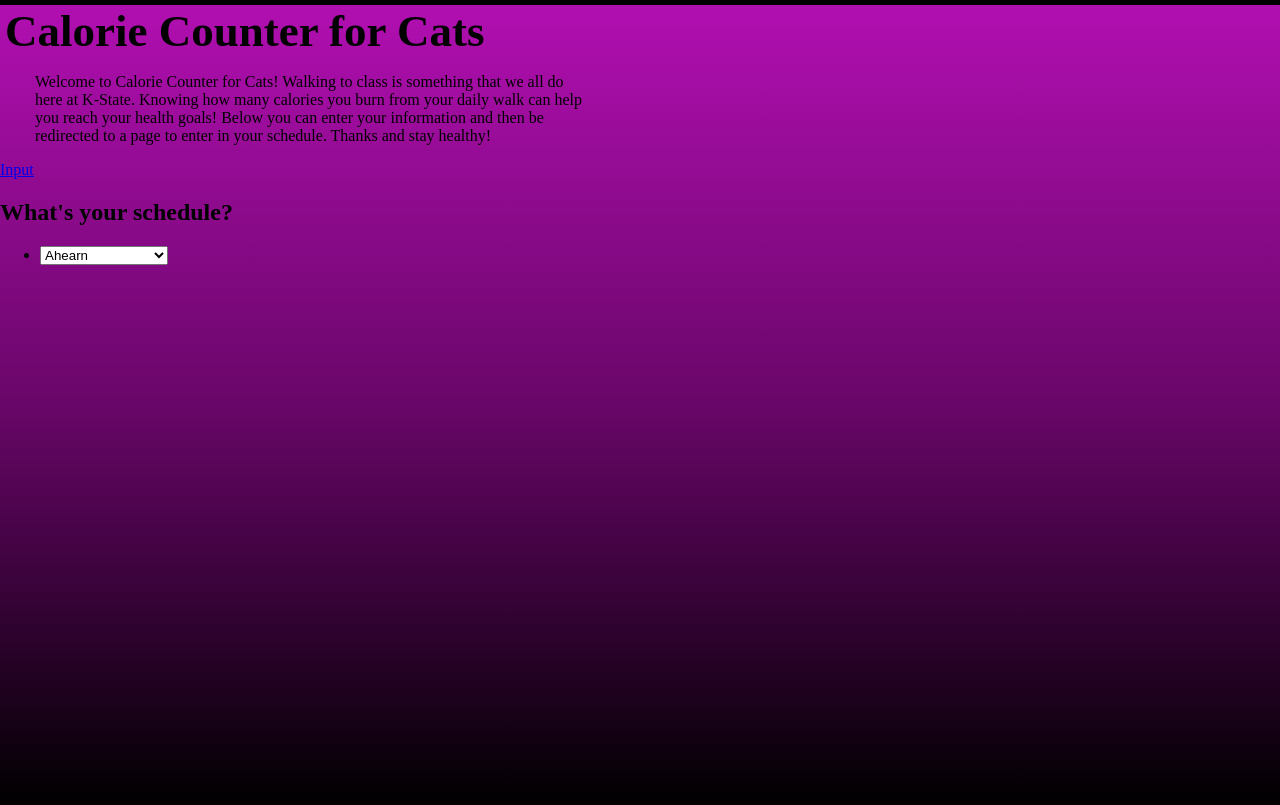
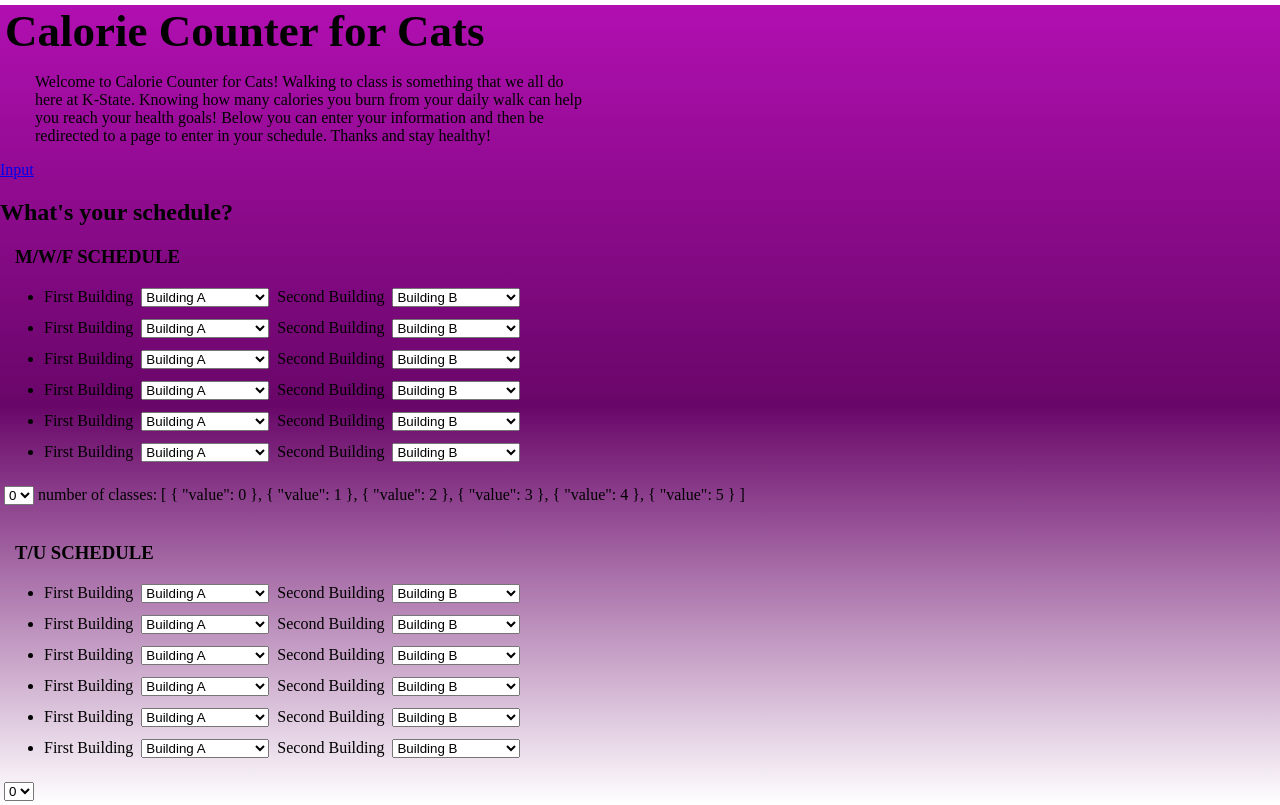
Before and after one commit to ksmerwin/senior-proj, a Vue app: page /SchedulePage in a window 1280 px wide. Built offline with nearby package versions, Linux system fonts and the light colour scheme.

Commit message:
added format to schedule page, working on binding the number of classes input to the schedule list number

```diff
--- a/src/App.vue
+++ b/src/App.vue
@@ -22,7 +22,7 @@
 <style>
 body {
   margin:0;
-  background-color: #000000;
+
 }
 
 #title{
@@ -38,7 +38,7 @@ body {
   /* font-family: 'Segoe UI', Tahoma, Geneva, Verdana, sans-serif; */
   -webkit-font-smoothing: antialiased;
   -moz-osx-font-smoothing: grayscale;
-  background: linear-gradient(rgb(177, 15, 177), rgb(105, 6, 105), black);
+  background: linear-gradient(rgb(177, 15, 177), rgb(105, 6, 105), white);
 }
 
 
--- a/src/components/InputPage.vue
+++ b/src/components/InputPage.vue
@@ -5,18 +5,18 @@
     <div class="inp">
 
     <h2>About You!</h2>
-    <input type="text" class="personal" v-bind:value="firstname" placeholder="First Name">
-    <input type="text" class="personal" v-bind:value="lastname" placeholder="Last Name">
+    <input type="text" v-model="firstname" class="personal"  placeholder="First Name">
+    <input type="text" class="personal" v-model="lastname" placeholder="Last Name">
     <br>
-    <input type="text" class="personal" v-bind:value="major" placeholder="Major">
+    <input type="text" class="personal" v-model="major" placeholder="Major">
     <br>
-    <input type="radio" class="personal" name="picked" v-bind:value="m" v-model="picked">
+    <input type="radio" class="personal" name="picked"  v-model="picked">
     <label for="m">Male</label>
-    <input type="radio" class="personal" name="picked" v-bind:value="f" v-model="picked">
+    <input type="radio" class="personal" name="picked"  v-model="picked">
     <label for="f">Female</label>
     <br>
-    <input type="text" class="personal" v-bind:value="weight" placeholder="Weight">
-    <input type="text" class="personal" v-bind:value="weight" placeholder="Age">
+    <input type="text" class="personal" v-model="weight" placeholder="Weight">
+    <input type="text" class="personal" v-model="age" placeholder="Age">
     <br>
 
     <router-link to="/SchedulePage">
@@ -25,6 +25,7 @@
 
     <!--may have to v-bind:disabled to make sure all forms are are filled. v-on:click-->
 
+    <span>Your info: {{firstname}}</span>
     </div>
 
   </div>
@@ -38,7 +39,12 @@ export default {
   name: 'InputPage',
   data: () => ({
       m: 0,
-      f: 1
+      f: 1,
+      firstname: '',
+      lastname: '',
+      major: '',
+      weight: '',
+      age: ''
   })
 }
 </script>
--- a/src/components/SchedulePage.vue
+++ b/src/components/SchedulePage.vue
@@ -1,6 +1,32 @@
 <template>
     <div>
         <h2>What's your schedule?</h2>
+
+        <h3 style="margin: 15px">M/W/F SCHEDULE</h3>
+        <ul>
+        <li v-for="n in numberofclasses" :key="n.value" >
+        First Building <select name="MWF">
+        <option disabled value="">Please select one</option>
+        <option  v-for="route in route" :key="route" >{{route.buildingstart}}</option>
+        </select>
+        Second Building
+        <select name="MWF">
+        <option disabled value="">Please select one</option>
+        <option class="secondclass" v-for="route in route" :key="route" >{{route.buildingend}}</option>
+        </select>
+        <!--add time later?? for now working with routes-->
+        <br>
+        </li>
+        </ul>
+
+        <!--<ul>
+        <li class="option">
+        <select name="MWF">
+        <option disabled value="">Please select one</option>
+        <option v-for="building in buildings" :key="building.building" >{{building.building}}</option>
+        </select>
+        </li>
+        </ul>
         <ul>
         <li class="option">
         <select name="MWF">
@@ -9,11 +35,62 @@
         </select>
         </li>
         </ul>
+        <ul>
+        <li class="option">
+        <select name="MWF">
+        <option disabled value="">Please select one</option>
+        <option v-for="building in buildings" :key="building.building" >{{building.building}}</option>
+        </select>
+        </li>
+        </ul>-->
+        <select class="form-control" name="classes">
+        <option v-for="n in numberofclasses" :key="n.value" :value="n.value" >{{n.value}}</option>
+        </select>
+
+        <span>number of classes: {{numberofclasses}}</span>
+    <br>
+    <br>
+    <h3 style="margin: 15px">T/U SCHEDULE</h3>
+        <ul>
+        <li v-for="n in numberofclasses" :key="n.value" >
+        First Building <select name="TU">
+        <option disabled value="">Please select one</option>
+        <option  v-for="route in route" :key="route" >{{route.buildingstart}}</option>
+        </select>
+        Second Building
+        <select name="TI">
+        <option disabled value="">Please select one</option>
+        <option class="secondclass" v-for="route in route" :key="route" >{{route.buildingend}}</option>
+        </select>
+        <!--add time later?? for now working with routes-->
+        <br>
+        </li>
+        </ul>
+
+        <select class="form-control" name="classes">
+        <option v-for="n in numberofclasses" :key="n.value" :value="n.value" >{{n.value}}</option>
+        </select>
+
     </div>
+
+
+
+
+
+
 </template>
 
 
+<style>
+ li{
+     margin:4px;
 
+ }
+
+ select{
+     margin:4px;
+ }
+</style>
 
 
 
@@ -21,13 +98,23 @@
 export default {
   name: 'SchedulePage',
   data: () => ({
+      numberofclasses: [
+          {value:0},
+          {value:1},
+          {value:2},
+          {value:3},
+          {value:4},
+          {value:5}
+          ],
+    selected: 0,
       route:[
           {buildingstart: 'Building A',
-          buildingend: 'Building B'},
+          buildingend: 'Building B',
+          calories: 54},
           {buildingstart: 'Building B',
-          buildingend: 'Building C'},
+          buildingend: 'Building C',calories: 100},
           {buildingstart: 'Building C',
-          buildingend: 'Building D'},
+          buildingend: 'Building D', calories: 23},
       ],
       buildings:
       [
```
